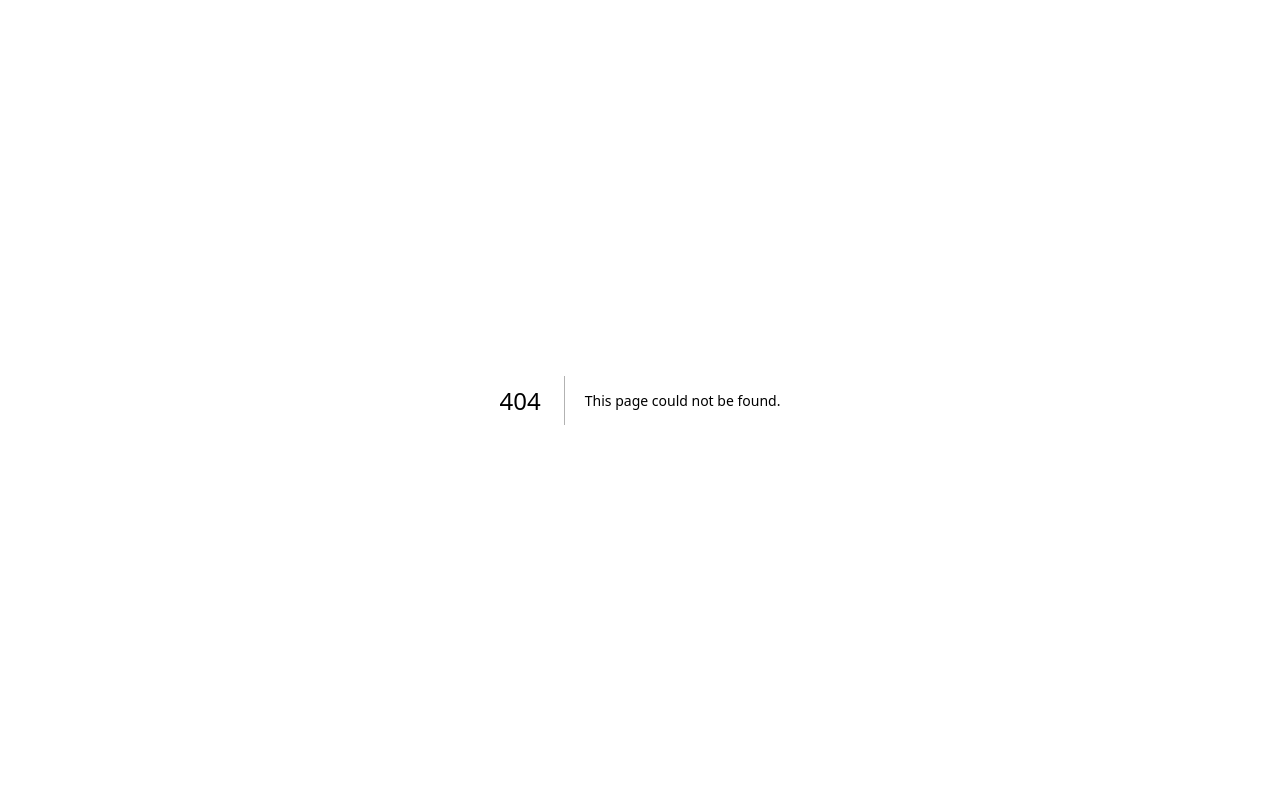
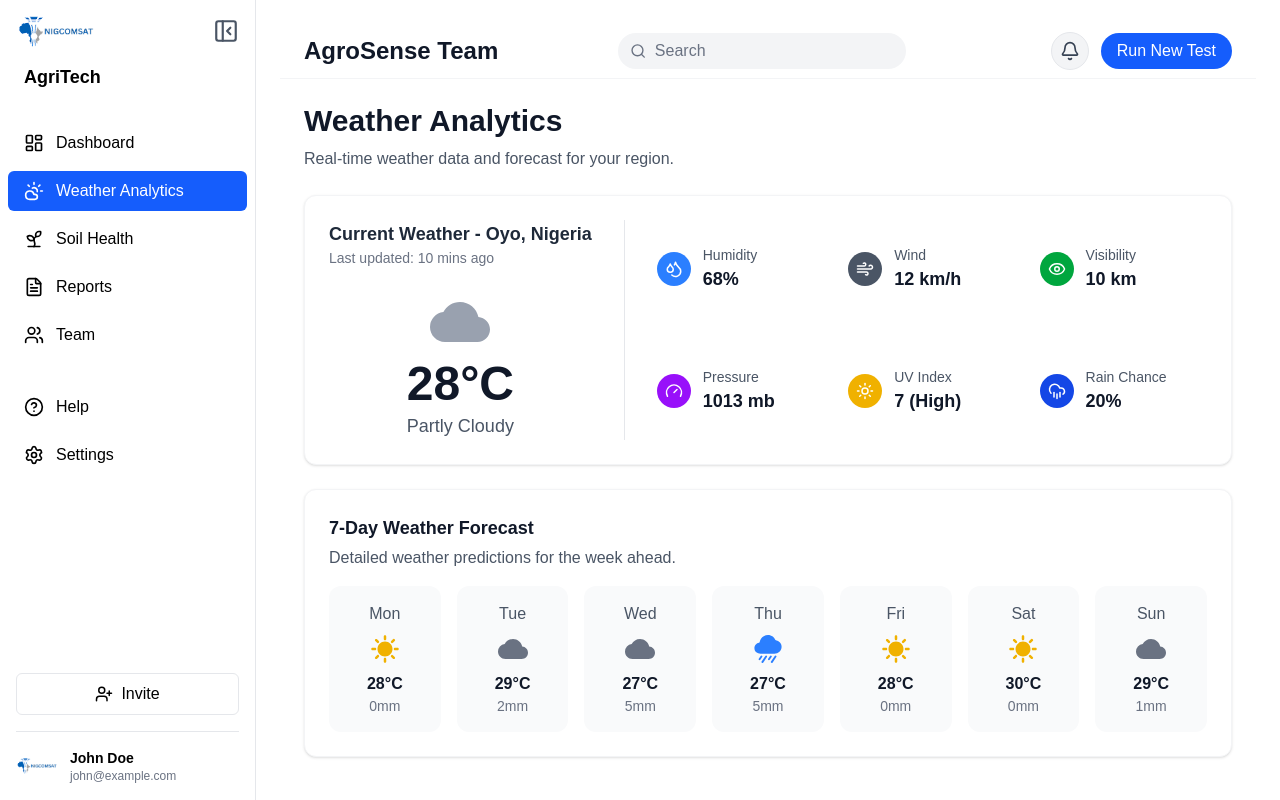
Before and after one commit to Agladima/nigcomsat, a Next.js app: page /weather-analytics in a window 1280 px wide. Before the commit this address had no page. Built offline with nearby package versions, Linux system fonts and the light colour scheme.

Commit message:
weather analytics page

```diff
--- /dev/null
+++ b/src/app/weather-analytics/page.tsx
@@ -0,0 +1,10 @@
+import Layout from "@/components/Layout";
+import WeatherAnalytics from "@/components/WeatherAnalytics";
+
+export default function WeatherAnalyticsPage() {
+  return (
+    <Layout>
+      <WeatherAnalytics />
+    </Layout>
+  );
+}
--- a/src/components/Layout.tsx
+++ b/src/components/Layout.tsx
@@ -1,5 +1,7 @@
 "use client";
 
+import { usePathname } from "next/navigation";
+import Link from "next/link";
 import { useState } from "react";
 import {
   LayoutDashboard,
@@ -16,19 +18,25 @@ import Image from "next/image";
 
 export default function Layout({ children }: { children: React.ReactNode }) {
   const [isOpen, setIsOpen] = useState(true);
+  const pathname = usePathname(); // ✅ Detect active route
   const toggleSidebar = () => setIsOpen(!isOpen);
 
+  // ✅ Define navigation routes
   const topMenuItems = [
-    { name: "Dashboard", icon: <LayoutDashboard size={20} /> },
-    { name: "Weather Analytics", icon: <CloudSun size={20} /> },
-    { name: "Soil Health", icon: <Sprout size={20} /> },
-    { name: "Reports", icon: <FileText size={20} /> },
-    { name: "Team", icon: <Users size={20} /> },
+    { name: "Dashboard", icon: <LayoutDashboard size={20} />, path: "/" },
+    {
+      name: "Weather Analytics",
+      icon: <CloudSun size={20} />,
+      path: "/weather-analytics",
+    },
+    { name: "Soil Health", icon: <Sprout size={20} />, path: "#" },
+    { name: "Reports", icon: <FileText size={20} />, path: "#" },
+    { name: "Team", icon: <Users size={20} />, path: "#" },
   ];
 
   const bottomMenuItems = [
-    { name: "Help", icon: <HelpCircle size={20} /> },
-    { name: "Settings", icon: <Settings size={20} /> },
+    { name: "Help", icon: <HelpCircle size={20} />, path: "#" },
+    { name: "Settings", icon: <Settings size={20} />, path: "#" },
   ];
 
   return (
@@ -68,27 +76,28 @@ export default function Layout({ children }: { children: React.ReactNode }) {
 
           {/* App Name */}
           {isOpen && (
-            <h1
-              className="font-bold text-lg px-6 cursor-pointer"
-              onClick={toggleSidebar}
-            >
-              AgriTech
-            </h1>
+            <h1 className="font-bold text-lg px-6 cursor-pointer">AgriTech</h1>
           )}
 
-          {/* Large gap between title and menu */}
           <div className="mt-8" />
 
           {/* Top Menu */}
           <nav>
             <ul className="space-y-2">
               {topMenuItems.map((item, index) => (
-                <li
-                  key={index}
-                  className="flex items-center gap-3 px-4 py-2 hover:bg-blue-100 cursor-pointer rounded-md mx-2 transition"
+                <li key={index}>
+                  <Link
+                    href={item.path}
+                    className={`flex items-center gap-3 px-4 py-2 rounded-md mx-2 transition
+                      ${
+                        pathname === item.path
+                          ? "bg-blue-600 text-white"
+                          : "hover:bg-blue-100"
+                      }`}
                   >
                     {item.icon}
                     {isOpen && <span>{item.name}</span>}
+                  </Link>
                 </li>
               ))}
             </ul>
@@ -98,12 +107,14 @@ export default function Layout({ children }: { children: React.ReactNode }) {
           <nav className="mt-8">
             <ul className="space-y-2">
               {bottomMenuItems.map((item, index) => (
-                <li
-                  key={index}
+                <li key={index}>
+                  <Link
+                    href={item.path}
                     className="flex items-center gap-3 px-4 py-2 hover:bg-blue-100 cursor-pointer rounded-md mx-2 transition"
                   >
                     {item.icon}
                     {isOpen && <span>{item.name}</span>}
+                  </Link>
                 </li>
               ))}
             </ul>
@@ -117,7 +128,6 @@ export default function Layout({ children }: { children: React.ReactNode }) {
             {isOpen && <span>Invite</span>}
           </button>
 
-          {/* Divider */}
           <div className="border-t border-gray-200 my-4" />
 
           <div className="flex items-center gap-3">
--- /dev/null
+++ b/src/components/WeatherAnalytics.tsx
@@ -0,0 +1,226 @@
+"use client";
+
+import {
+  Search,
+  Bell,
+  Droplets,
+  Wind,
+  Eye,
+  Gauge,
+  Sun,
+  CloudRain,
+} from "lucide-react";
+import { MdWbCloudy, MdSunny } from "react-icons/md";
+import { IoRainy } from "react-icons/io5";
+
+export default function WeatherAnalytics() {
+  return (
+    <div className="p-0 m-0">
+      {/* Top Navigation Bar */}
+      <div className="flex items-center w-full px-6 py-2 border-b border-gray-100 bg-white">
+        {/* Left: Title */}
+        <h1 className="text-2xl font-semibold text-gray-900 whitespace-nowrap">
+          AgroSense Team
+        </h1>
+
+        {/* Center: Search */}
+        <div className="flex items-center bg-gray-100 rounded-full px-3 py-1.5 text-gray-500 w-72 mx-auto">
+          <Search size={18} className="mr-2 text-gray-500" />
+          <input
+            type="text"
+            placeholder="Search"
+            className="bg-transparent outline-none text-gray-700 placeholder-gray-500 w-full"
+          />
+        </div>
+
+        {/* Right: Notification + Button */}
+        <div className="flex items-center ml-6 space-x-3">
+          <button className="p-2 bg-gray-100 rounded-full border border-gray-200 hover:bg-gray-200 transition">
+            <Bell size={20} className="text-gray-700" />
+          </button>
+
+          <button className="bg-blue-600 text-white px-4 py-1.5 rounded-full font-medium hover:bg-blue-700 transition">
+            Run New Test
+          </button>
+        </div>
+      </div>
+
+      {/* Section Heading */}
+      <div className="p-6">
+        <h2 className="text-3xl font-bold text-gray-900 mb-2">
+          Weather Analytics
+        </h2>
+        <p className="text-gray-600 mb-6">
+          Real-time weather data and forecast for your region.
+        </p>
+
+        {/* Main Weather Card */}
+        <div className="bg-white border border-gray-100 rounded-xl shadow p-6 flex flex-col lg:flex-row justify-between">
+          {/* Left side — main weather info */}
+          <div>
+            <h3 className="text-lg font-semibold text-gray-800">
+              Current Weather - Oyo, Nigeria
+            </h3>
+            <p className="text-sm text-gray-500 mb-6">
+              Last updated: 10 mins ago
+            </p>
+
+            {/* Weather icon + info */}
+            <div className="flex flex-col items-center justify-center">
+              <MdWbCloudy size={60} className="text-gray-400 mb-2" />
+              <h1 className="text-5xl font-bold text-gray-900">28°C</h1>
+              <p className="text-lg text-gray-600 mt-1">Partly Cloudy</p>
+            </div>
+          </div>
+
+          {/* Divider */}
+          <div className="hidden lg:block w-px bg-gray-200 mx-8"></div>
+
+          {/* Right side — weather details */}
+          <div className="flex-1 grid grid-cols-3 gap-6 mt-6 lg:mt-0">
+            {/* Top Row */}
+            <div className="flex items-center space-x-3">
+              <div className="p-2 bg-blue-500 rounded-full text-white">
+                <Droplets size={18} />
+              </div>
+              <div className="text-left">
+                <span className="block text-sm font-medium text-gray-600">
+                  Humidity
+                </span>
+                <p className="text-lg font-semibold text-gray-900">68%</p>
+              </div>
+            </div>
+
+            <div className="flex items-center space-x-3">
+              <div className="p-2 bg-gray-600 rounded-full text-white">
+                <Wind size={18} />
+              </div>
+              <div className="text-left">
+                <span className="block text-sm font-medium text-gray-600">
+                  Wind
+                </span>
+                <p className="text-lg font-semibold text-gray-900">12 km/h</p>
+              </div>
+            </div>
+
+            <div className="flex items-center space-x-3">
+              <div className="p-2 bg-green-600 rounded-full text-white">
+                <Eye size={18} />
+              </div>
+              <div className="text-left">
+                <span className="block text-sm font-medium text-gray-600">
+                  Visibility
+                </span>
+                <p className="text-lg font-semibold text-gray-900">10 km</p>
+              </div>
+            </div>
+
+            {/* Bottom Row */}
+            <div className="flex items-center space-x-3">
+              <div className="p-2 bg-purple-600 rounded-full text-white">
+                <Gauge size={18} />
+              </div>
+              <div className="text-left">
+                <span className="block text-sm font-medium text-gray-600">
+                  Pressure
+                </span>
+                <p className="text-lg font-semibold text-gray-900">1013 mb</p>
+              </div>
+            </div>
+
+            <div className="flex items-center space-x-3">
+              <div className="p-2 bg-yellow-500 rounded-full text-white">
+                <Sun size={18} />
+              </div>
+              <div className="text-left">
+                <span className="block text-sm font-medium text-gray-600">
+                  UV Index
+                </span>
+                <p className="text-lg font-semibold text-gray-900">7 (High)</p>
+              </div>
+            </div>
+
+            <div className="flex items-center space-x-3">
+              <div className="p-2 bg-blue-700 rounded-full text-white">
+                <CloudRain size={18} />
+              </div>
+              <div className="text-left">
+                <span className="block text-sm font-medium text-gray-600">
+                  Rain Chance
+                </span>
+                <p className="text-lg font-semibold text-gray-900">20%</p>
+              </div>
+            </div>
+          </div>
+        </div>
+
+        {/* 7-Day Forecast Card */}
+        <div className="bg-white border border-gray-100 rounded-xl shadow p-6 mt-6">
+          <h2 className="text-lg font-semibold text-gray-900 mb-1">
+            7-Day Weather Forecast
+          </h2>
+          <p className="text-gray-600 mb-4">
+            Detailed weather predictions for the week ahead.
+          </p>
+
+          <div className="grid grid-cols-7 gap-4">
+            {[
+              {
+                day: "Mon",
+                temp: "28°C",
+                rain: "0mm",
+                icon: <MdSunny className="text-yellow-500 text-3xl my-2" />,
+              },
+              {
+                day: "Tue",
+                temp: "29°C",
+                rain: "2mm",
+                icon: <MdWbCloudy className="text-gray-500 text-3xl my-2" />,
+              },
+              {
+                day: "Wed",
+                temp: "27°C",
+                rain: "5mm",
+                icon: <MdWbCloudy className="text-gray-500 text-3xl my-2" />,
+              },
+              {
+                day: "Thu",
+                temp: "27°C",
+                rain: "5mm",
+                icon: <IoRainy className="text-blue-500 text-3xl my-2" />,
+              },
+              {
+                day: "Fri",
+                temp: "28°C",
+                rain: "0mm",
+                icon: <MdSunny className="text-yellow-500 text-3xl my-2" />,
+              },
+              {
+                day: "Sat",
+                temp: "30°C",
+                rain: "0mm",
+                icon: <MdSunny className="text-yellow-500 text-3xl my-2" />,
+              },
+              {
+                day: "Sun",
+                temp: "29°C",
+                rain: "1mm",
+                icon: <MdWbCloudy className="text-gray-500 text-3xl my-2" />,
+              },
+            ].map((item, i) => (
+              <div
+                key={i}
+                className="flex flex-col items-center bg-gray-50 rounded-xl py-4 hover:bg-gray-100 transition"
+              >
+                <p className="text-gray-600 font-medium">{item.day}</p>
+                {item.icon}
+                <p className="text-gray-900 font-semibold">{item.temp}</p>
+                <p className="text-gray-500 text-sm">{item.rain}</p>
+              </div>
+            ))}
+          </div>
+        </div>
+      </div>
+    </div>
+  );
+}
```
Lines whose indentation alone changed are shown as unchanged.
